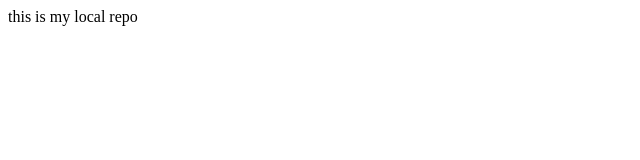
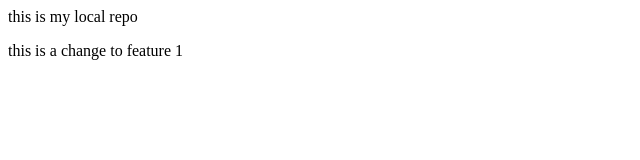
Before and after one commit to AnkitaaDaas/localrepo, a plain HTML site: page index.html in a window 1280 px wide. Shown: the whole page, without its empty margins (0-640 px from the left). Drawn offline with Linux system fonts and the light colour scheme.

Commit message:
changes made in feature 1

```diff
--- a/index.html
+++ b/index.html
@@ -1,3 +1,6 @@
 <p>
     this is my local repo
 </p>
+<p>
+    this is a change to feature 1
+</p>
```
